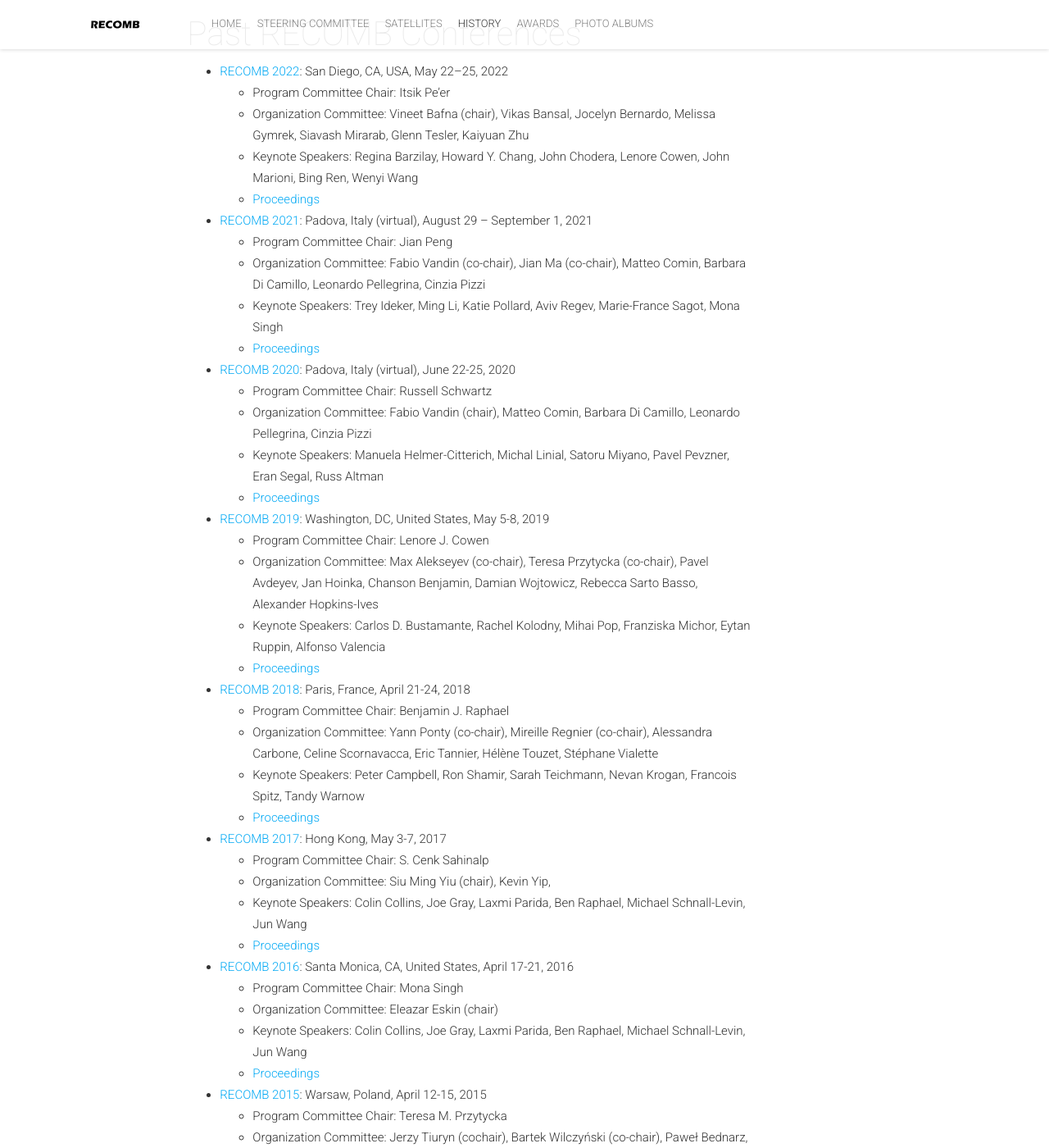
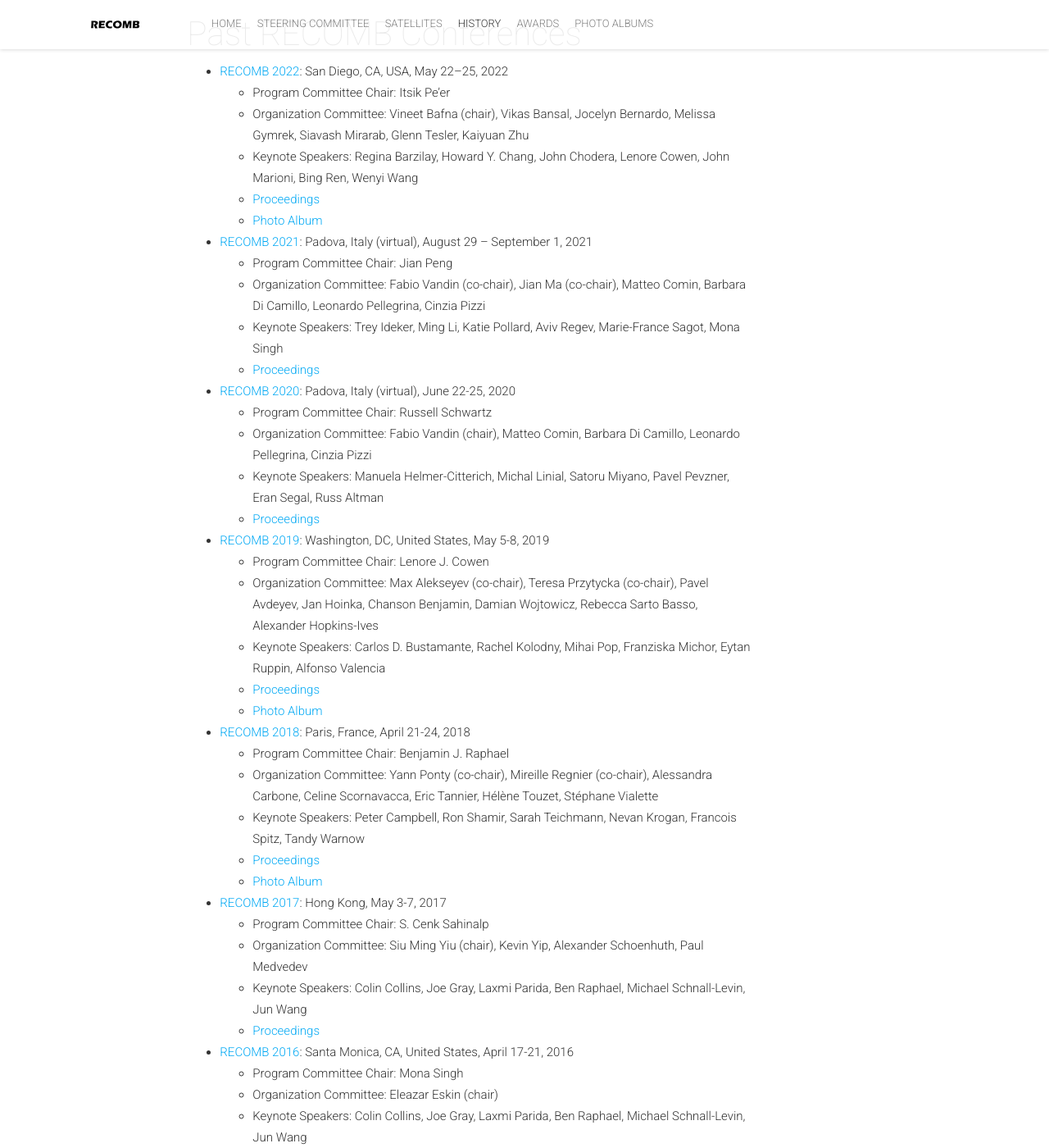
Before and after one commit to recomb-conference/recomb-conference.github.io, a Jekyll site: the page built from history.md, in a window 1280 px wide and 1400 px high, scrolled down 993 px. Shown: the whole window at 82% size. Built offline with Jekyll 4.4.1, drawn with Linux system fonts in a browser that asks for light colours; nearby versions of some CDN libraries; comment, search, counter and statistics services are not loaded.

Commit message:
some albums

```diff
--- a/history.md
+++ b/history.md
@@ -32,6 +32,7 @@ You can watch some previous talks of the conference at our [YouTube channel](htt
    - Organization Committee: Vineet Bafna (chair), Vikas Bansal, Jocelyn Bernardo, Melissa Gymrek, Siavash Mirarab, Glenn Tesler, Kaiyuan Zhu
    - Keynote Speakers: Regina Barzilay, Howard Y. Chang, John Chodera, Lenore Cowen, John Marioni, Bing Ren, Wenyi Wang
    - [Proceedings](https://link.springer.com/book/10.1007/978-3-031-04749-7){:target="_blank"}
+   - [Photo Album](https://photos.app.goo.gl/BAbbBBxQLLVSEbyaA){:target="_blank"}
  - [RECOMB 2021](): Padova, Italy (virtual), August 29 – September 1, 2021
    - Program Committee Chair: Jian Peng
    - Organization Committee: Fabio Vandin (co-chair), Jian Ma (co-chair), Matteo Comin, Barbara Di Camillo, Leonardo Pellegrina, Cinzia Pizzi
@@ -47,14 +48,16 @@ You can watch some previous talks of the conference at our [YouTube channel](htt
    - Organization Committee: Max Alekseyev (co-chair), Teresa Przytycka (co-chair), Pavel Avdeyev, Jan Hoinka, Chanson Benjamin, Damian Wojtowicz, Rebecca Sarto Basso, Alexander Hopkins-Ives
    - Keynote Speakers: Carlos D. Bustamante, Rachel Kolodny, Mihai Pop, Franziska Michor, Eytan Ruppin, Alfonso Valencia
    - [Proceedings](https://link.springer.com/book/10.1007/978-3-030-17083-7){:target="_blank"}
+   - [Photo Album](https://photos.app.goo.gl/nfXbBoUQrMQ4nJtq7){:target="_blank"}
  - [RECOMB 2018](https://recomb-conference.github.io/recomb2018/){:target="_blank"}: Paris, France, April 21-24, 2018
    - Program Committee Chair: Benjamin J. Raphael
    - Organization Committee: Yann Ponty (co-chair), Mireille Regnier (co-chair), Alessandra Carbone, Celine Scornavacca, Eric Tannier, Hélène Touzet, Stéphane Vialette
    - Keynote Speakers: Peter Campbell, Ron Shamir, Sarah Teichmann, Nevan Krogan, Francois Spitz, Tandy Warnow
    - [Proceedings](https://link.springer.com/book/10.1007/978-3-319-89929-9){:target="_blank"}
+   - [Photo Album](https://photos.app.goo.gl/ews7viLpMJtMrknF7){:target="_blank"}
  - [RECOMB 2017](https://recomb-conference.github.io/recomb2017/){:target="_blank"}: Hong Kong, May 3-7, 2017
    - Program Committee Chair: S. Cenk Sahinalp
-   - Organization Committee: Siu Ming Yiu (chair), Kevin Yip,
+   - Organization Committee: Siu Ming Yiu (chair), Kevin Yip, Alexander Schoenhuth, Paul Medvedev
    - Keynote Speakers: Colin Collins, Joe Gray, Laxmi Parida, Ben Raphael, Michael Schnall-Levin, Jun Wang
    - [Proceedings](https://link.springer.com/book/10.1007/978-3-319-56970-3){:target="_blank"}
  - [RECOMB 2016](https://recomb-conference.github.io/recomb2016/){:target="_blank"}: Santa Monica, CA, United States, April 17-21, 2016
@@ -102,6 +105,7 @@ You can watch some previous talks of the conference at our [YouTube channel](htt
    - Organization Committee: John Kececioglu (chair)
    - Keynote Speakers: Carlos D. Bustamante, Rade Drmanac, Mark Gerstein, Eran Halperin, Michael Hammer, Joanna Mountain, Stephen Quake, Mostafa Ronaghi, Pardis Sabeti, Michael Snyder
    - [Proceedings](https://link.springer.com/book/10.1007/978-3-642-02008-7){:target="_blank"}
+   - [Photo Album](https://photos.app.goo.gl/qoWvNnFaGkY1MfWj9){:target="_blank"}
  - [RECOMB 2008](https://recomb-conference.github.io/recomb2008/){:target="_blank"}: Singapore, March 30 - April 2, 2008
    - Program Committee Chair: Martin Vingron
    - Organization Committee: Limsoon Wong (chair), Agnes Ang, Lay Khim Chng, Kwok Pui Choi, Alexia Leong, Hon Wai Leong, Wai Kin Leong, Stefanie Ng, Wing-Kin Sung, Martti Tammi, Siang Yong Yap, Xin Chen, Chee Keong Kwoh, Guillaume Bourque, Alan Christoffels, Dong-Yup Lee, Gunaretnam Rajagopal
```
